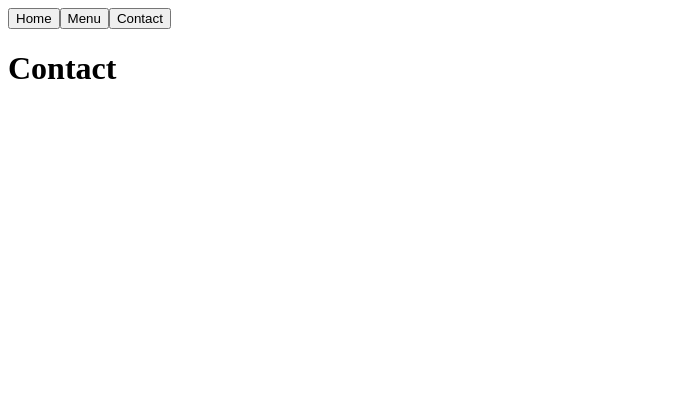
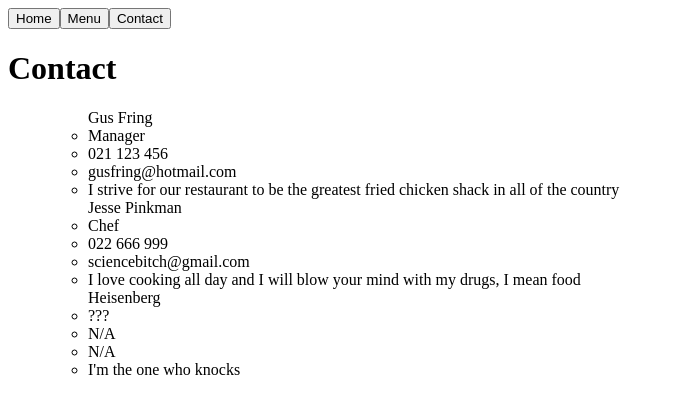
Before and after one commit to kieranlewis/restaurant, a website built with webpack: page dist/index.html in a window 1280 px wide. Both pictures are taken after a click on the button "Contact". Shown: the whole page, without its empty margins (0-673 px from the left). Built offline with nearby package versions, Linux system fonts and the light colour scheme.

Commit message:
Created basic contact tab

```diff
--- a/src/contact.js
+++ b/src/contact.js
@@ -1,4 +1,28 @@
 const content = document.querySelector('#content');
+
+const contacts = [
+    {
+        name: 'Gus Fring',
+        role: 'Manager',
+        phone: '021 123 456',
+        email: 'gusfring@hotmail.com',
+        about: 'I strive for our restaurant to be the greatest fried chicken shack in all of the country'
+    },
+    {
+        name: 'Jesse Pinkman',
+        role: 'Chef',
+        phone: '022 666 999',
+        email: 'sciencebitch@gmail.com',
+        about: 'I love cooking all day and I will blow your mind with my drugs, I mean food'
+    },
+    {
+        name: 'Heisenberg',
+        role: '???',
+        phone: 'N/A',
+        email: 'N/A',
+        about: 'I\'m the one who knocks'
+    }
+]
 
 const makeContent = () => {
     // create header
@@ -6,6 +30,29 @@ const makeContent = () => {
     header.textContent = 'Contact';
     content.appendChild(header);
 
+    createContacts();
+}
+
+function createContacts() {
+    const contactList = document.createElement('ul');
+
+    for(let i = 0; i < contacts.length; i++) {
+        const contact = contacts[i];
+        const contactListItem = document.createElement('ul');
+        contactListItem.textContent = contact["name"];
+
+        for(const key in contact) {
+            if(key !== 'name') {
+                const li = document.createElement('li');
+                li.textContent = `${contact[key]}`
+                contactListItem.appendChild(li);
+            }
+        }
+
+        contactList.appendChild(contactListItem);
+    }
+
+    content.appendChild(contactList);
 }
 
 export {
```
Also changed, not shown: dist/index.html, dist/main.js.
